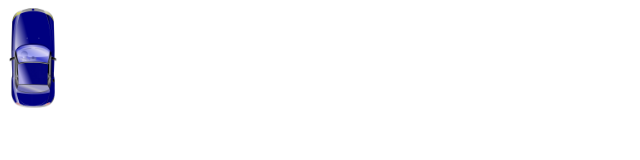
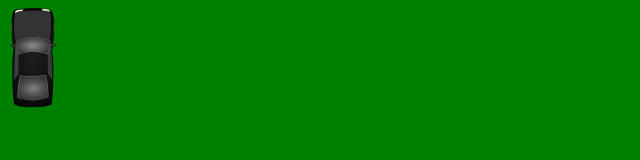
Before and after one commit to mukolakutsil/need_for_JS, a plain HTML site: page index.html in a window 1280 px wide. Both pictures are taken after a click on the element 640 px from the left and 252 px from the top of the page. Shown: the whole page, without its empty margins (0-640 px from the left). Drawn offline with Linux system fonts and the light colour scheme.

Commit message:
add_car_img

```diff
--- a/style.css
+++ b/style.css
@@ -1,9 +1,13 @@
+body{
+    background-color: green;
+}
+
 .hide {
     display: none;
 }
 
 .car {
-    background: transparent url(./image/enemy2.png) center / cover;
+    background: transparent url(./image/car_9.png) center / cover;
     height: 100px;
     width: 50px;
     border-radius: 20%;
```
Also changed, not shown: image/car_7.png (added), image/car_9.png (added), image/icon1.jpg (deleted).
